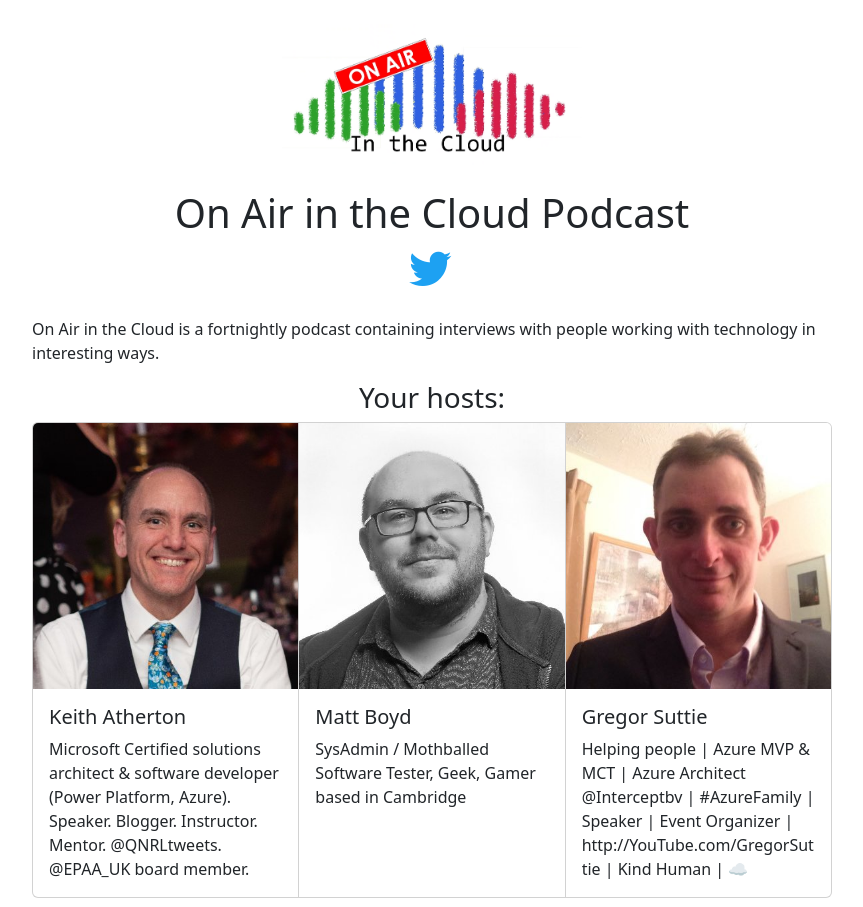
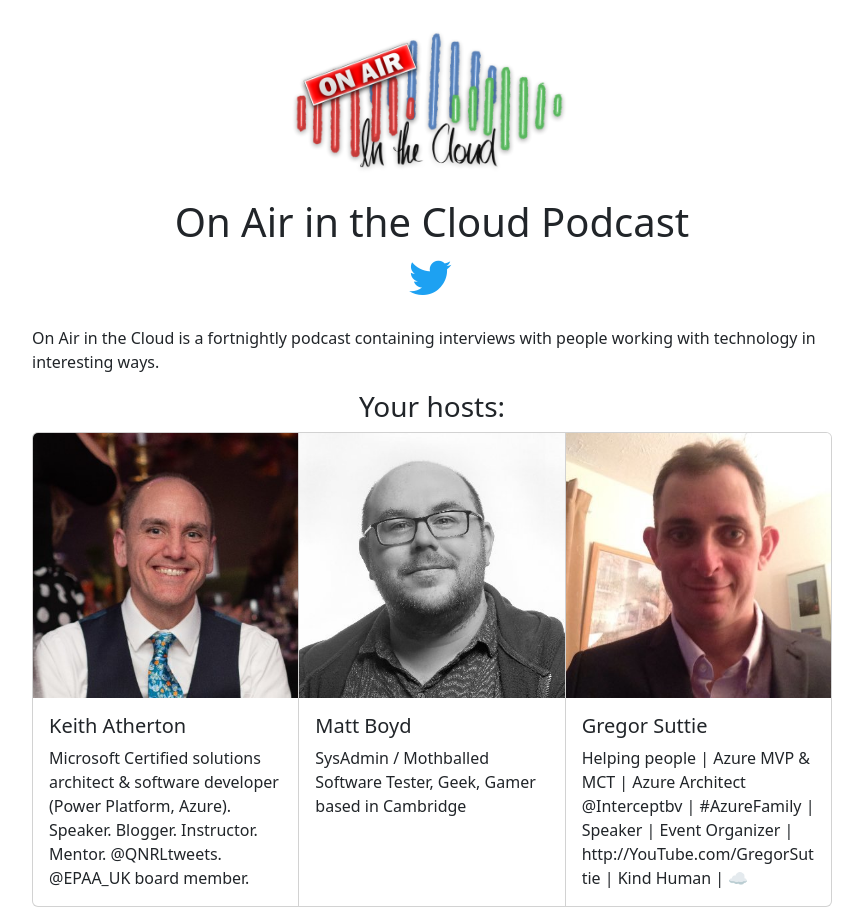
Before and after one commit to onairinthecloud/websitecode, a plain HTML site: page index.html in a window 1280 px wide. Shown: the whole page, without its empty margins (208-1071 px from the left). Drawn offline with nearby package versions, Linux system fonts and the light colour scheme.

Commit message:
updating image

```diff
--- a/index.html
+++ b/index.html
@@ -10,7 +10,7 @@
   <body>
 	<div class="mx-auto" style="width: 800px;">
 		<br>
-		<img src="img/on-air-in-the-cloud-logo.png" class="rounded mx-auto d-block" width="300" alt="On Air in the Cloud Podcast logo.">
+		<img src="img/Logo2.png" class="rounded mx-auto d-block" width="300" alt="On Air in the Cloud Podcast logo.">
 		<br>
 
 		<h1 class="text-center">On Air in the Cloud Podcast</h1>
```
Also changed, not shown: img/Logo2.png (added), 1 other file.
